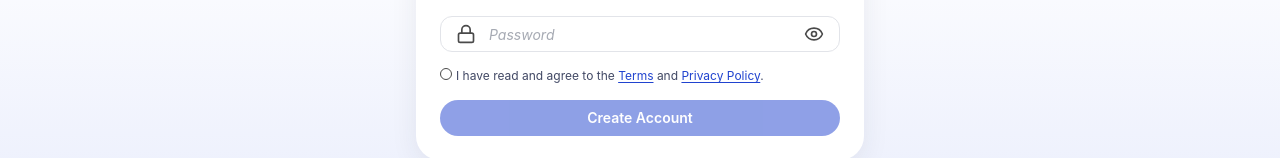
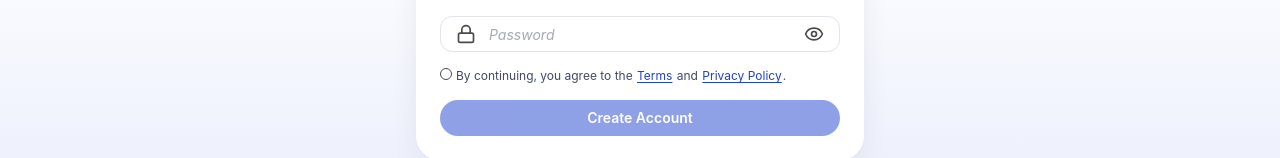
Before and after one commit to Whypen/Pet_Huddle, a React (Vite) app: page /auth in a window 1280 px wide. Both pictures are taken after a click on the button "Sign Up". Shown: the part 420-578 px from the top of the page. Built offline with nearby package versions, Linux system fonts and the light colour scheme; no server answers.

Commit message:
Update consent label text and link margins in Auth page
cgen-132d3ae037cb480fb33b3b51acb5ee80

```diff
--- a/src/pages/Auth.tsx
+++ b/src/pages/Auth.tsx
@@ -445,12 +445,12 @@ const Auth = () => {
                   className="h-3 w-3 rounded-[12px] border-[#4a4a4a] data-[state=checked]:bg-[#4a4a4a] data-[state=checked]:border-[#4a4a4a] text-[12px] leading-[12px]"
                 />
                 <label htmlFor="consent" className="text-xs text-brandText leading-4 cursor-pointer ml-1">
-                  I have read and agree to the{" "}
-                  <Link to="/terms" className="text-primary underline underline-offset-2">
+                  By continuing, you agree to the{" "}
+                  <Link to="/terms" className="text-primary underline underline-offset-2 mx-[1px]">
                     Terms
                   </Link>{" "}
                   and{" "}
-                  <Link to="/privacy" className="text-primary underline underline-offset-2">
+                  <Link to="/privacy" className="text-primary underline underline-offset-2 mx-[1px]">
                     Privacy Policy
                   </Link>
                   .
```
